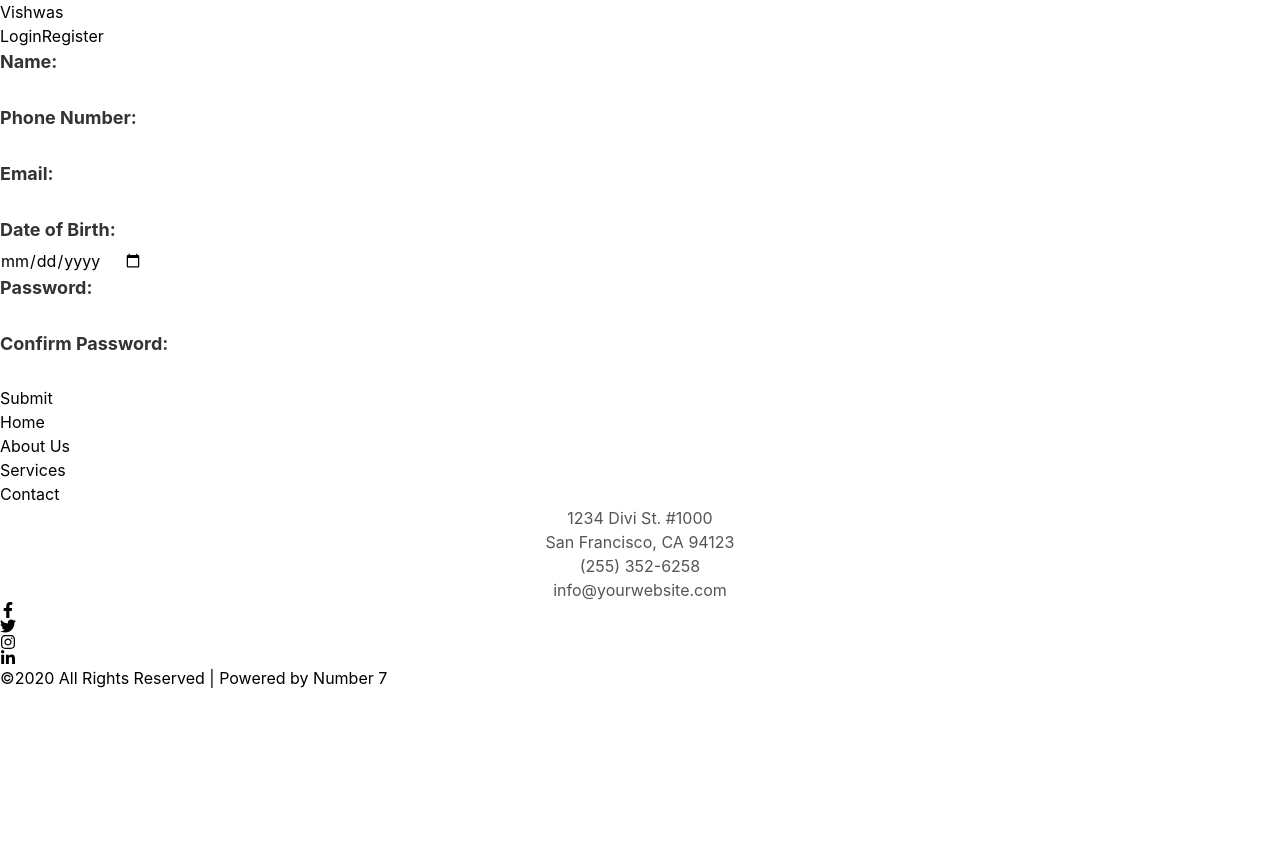
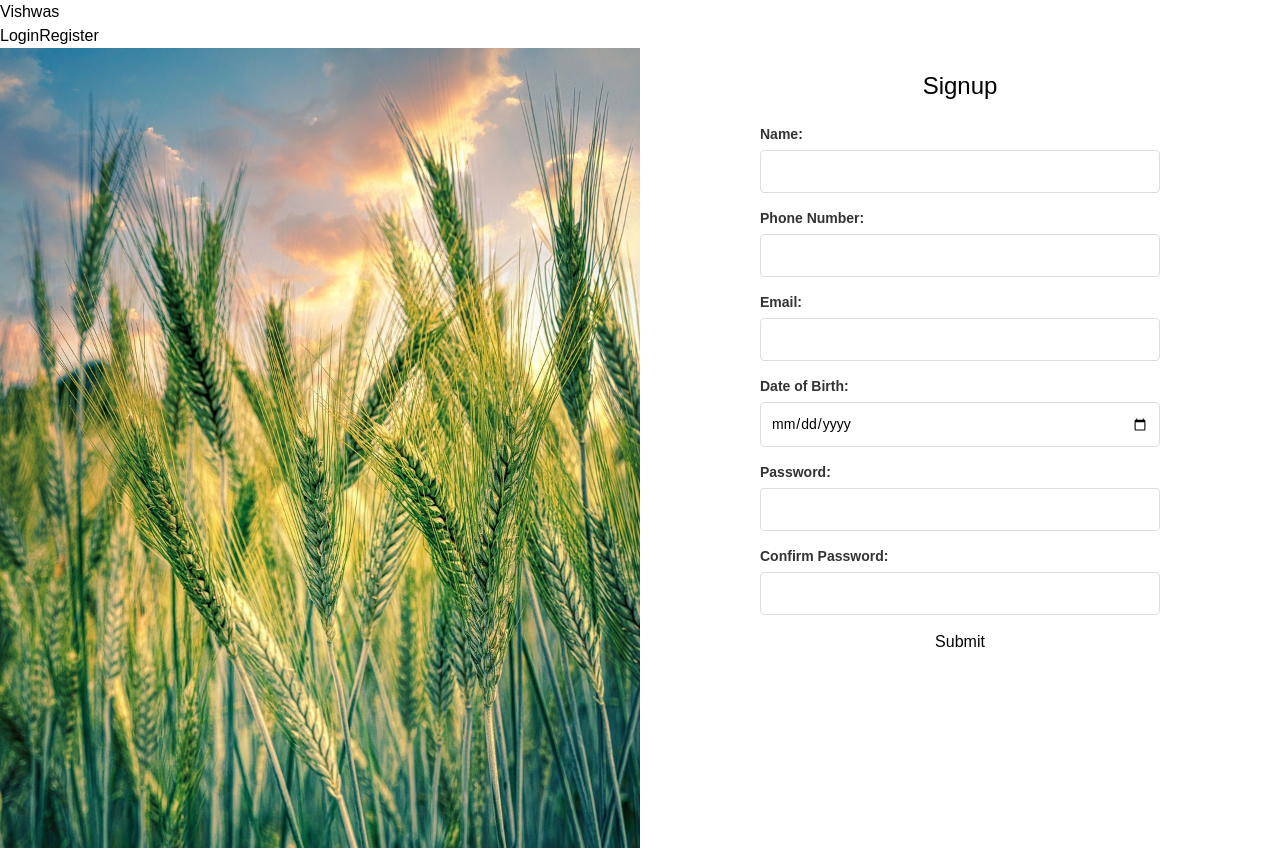
Before and after one commit to vigneshwaranbalamurugan/VISHWAS, a React (Vite) app in the folder vishwas/: page /signup in a window 1280 px wide. Shown: the top 850 px of the page. Before the commit the page ends 800 px from the top, so only its background shows below. Built offline with nearby package versions, Linux system fonts and the light colour scheme.

Commit message:
signup module

```diff
--- a/vishwas/src/components/Header.tsx
+++ b/vishwas/src/components/Header.tsx
@@ -10,7 +10,7 @@ const Header = () => {
           <a title="Login" href="/login">Login</a>
         </button>
         <button type="button" className="text-[#000080] bg-gradient-to-br from-[#FF9933] via-white to-[#138808] hover:bg-gradient-to-bl focus:ring-4 focus:outline-none focus:ring-green-200 dark:focus:ring-green-800 font-medium rounded-lg text-sm px-5 py-2.5 text-center me-2 mb-2">
-          <a title="Login" href="/register">Register</a>
+          <a title="Login" href="/signup">Register</a>
         </button>
       </nav>
     </div>
--- a/vishwas/src/pages/signup/Signup.tsx
+++ b/vishwas/src/pages/signup/Signup.tsx
@@ -1,4 +1,6 @@
 import React, { useState } from 'react';
+import './signup.css';
+import img from '../../assets/cereals.jpg';
 
 interface SignupFormValues {
   name: string;
@@ -33,6 +35,12 @@ const Signup = () => {
   };
 
   return (
+    <div className="signup-container">
+      <div className="image-section">
+        <img src={img} alt="Signup" />
+      </div>
+      <div className="form-section">
+        <h1>Signup</h1>
         <form onSubmit={handleSubmit}>
           <div>
             <label htmlFor="name">Name:</label>
@@ -60,6 +68,8 @@ const Signup = () => {
           </div>
           <button type="submit">Submit</button>
         </form>
+      </div>
+    </div>
   );
 };
 
--- /dev/null
+++ b/vishwas/src/pages/signup/signup.css
@@ -0,0 +1,75 @@
+body {
+    margin: 0;
+    font-family: Arial, sans-serif;
+}
+
+.signup-container {
+    display: grid;
+    grid-template-columns: 1fr 1fr; /* 50/50 split */
+    height: 100vh;
+    overflow: hidden;
+}
+
+.image-section {
+    background-color: #f4f4f4;
+    display: flex;
+    align-items: center;
+    justify-content: center;
+}
+
+.image-section img {
+    width: 100%;
+    height: 100%;
+    object-fit: cover;
+}
+
+.form-section {
+    padding: 20px;
+    display: flex;
+    flex-direction: column;
+    justify-content: flex-start; /* Align items to the top */
+    align-items: center; /* Center horizontally */
+}
+
+.form-section h1 {
+    margin-bottom: 20px;
+    font-size: 24px;
+}
+
+form {
+    width: 100%; /* Make form use full width of the container */
+    max-width: 400px; /* Optional: limit form width */
+    display: flex;
+    flex-direction: column;
+}
+
+form div {
+    margin-bottom: 15px; /* Adjust spacing */
+}
+
+form label {
+    display: block;
+    margin-bottom: 5px;
+    font-size: 14px;
+}
+
+form input {
+    width: 100%;
+    padding: 10px;
+    font-size: 14px;
+    border: 1px solid #ddd;
+    border-radius: 4px;
+}
+button {
+    padding: 10px;
+    font-size: 14px;
+    color: #fff;
+    background-color: #007bff; /* Blue background color */
+    border-radius: 4px;
+    cursor: pointer;
+    transition: background-color 0.3s ease; /* Smooth transition */
+}
+
+button:hover {
+    background-color: #0056b3; /* Darker blue for hover effect */
+}
```
Lines whose indentation alone changed are shown as unchanged.
